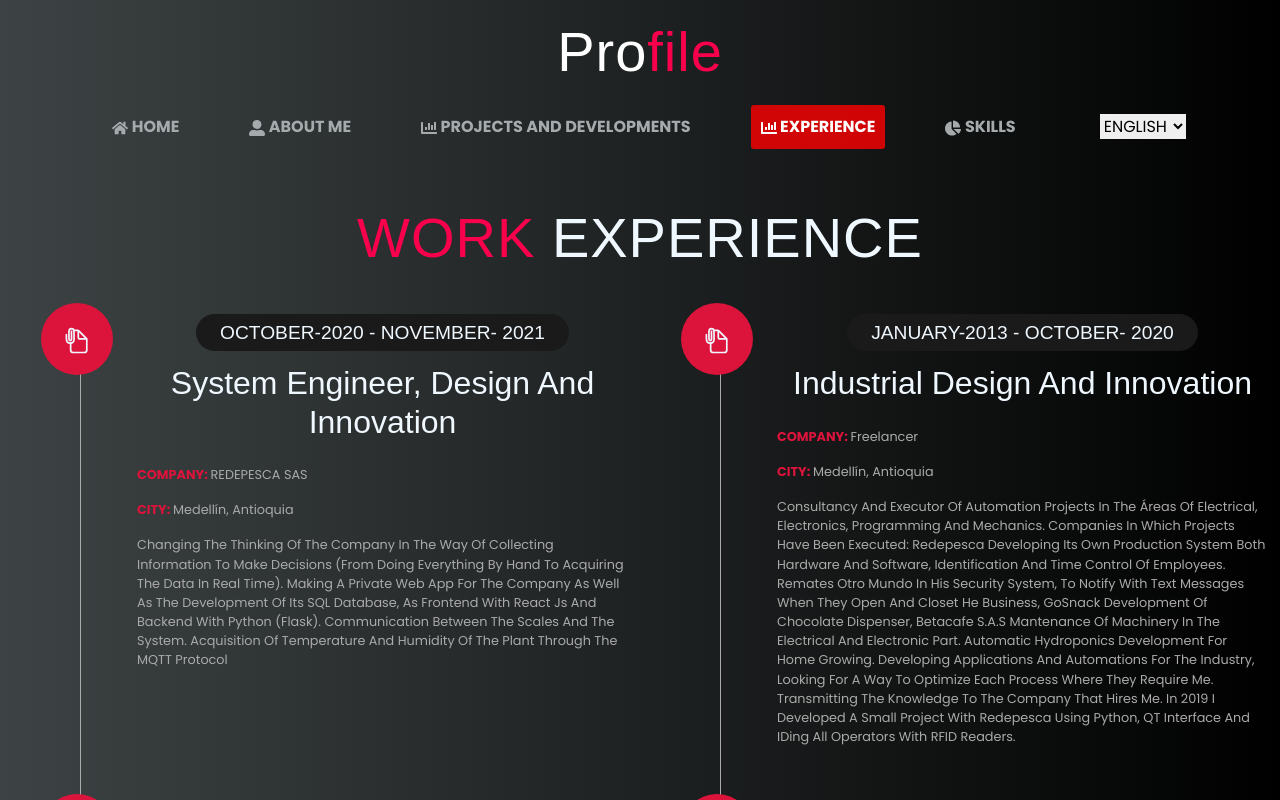
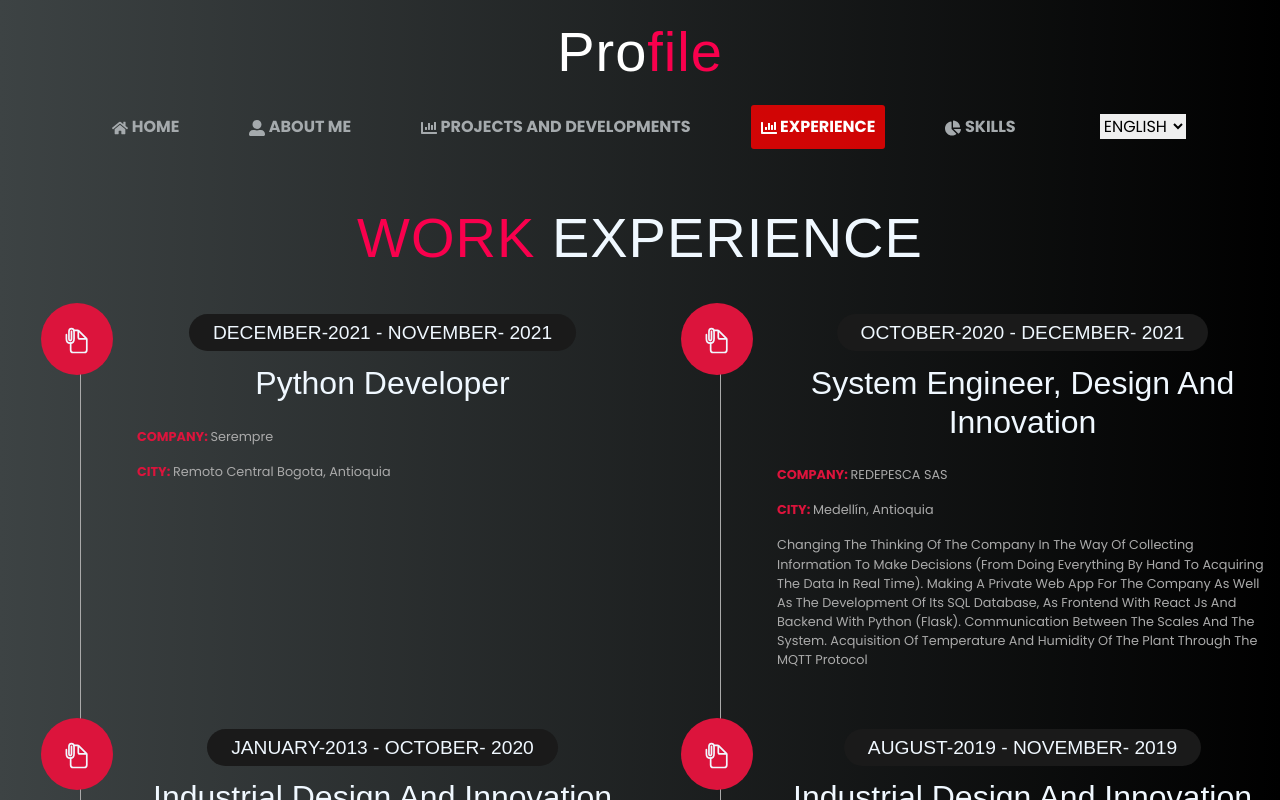
Before and after one commit to torosky92/perfilReactJS, a React (Create React App) app: page /perfilReactJS/Experience in a window 1280 px wide. Shown: the top 800 px of the page. Built offline with nearby package versions, Linux system fonts and the light colour scheme.

Commit message:
Update experience.js

```diff
--- a/src/component/js/experience.js
+++ b/src/component/js/experience.js
@@ -1,4 +1,26 @@
 export const Experience = [
+    {
+        Position:{
+            Spanish:'Desarrollador Python',
+            English:'Python Developer',
+        },
+        Description:{
+            Spanish:'',
+            English:'',
+        },
+        Factory:'Serempre',
+        Places: 'Remoto central Bogota, Antioquia',
+        DateInitial:{
+            year:2021,
+            month:12,
+            day:20
+        },
+        DateFinal:{
+            year:0,
+            month:0,
+            day:0
+        },
+    },
     {
         Position:{
             Spanish:'Ingeniero de Sistemas, Diseño e Innovación',
@@ -16,9 +38,9 @@ export const Experience = [
             day:16
         },
         DateFinal:{
-            year:0,
-            month:0,
-            day:0
+            year:2021,
+            month:12,
+            day:19
         },
     },
     {
```
